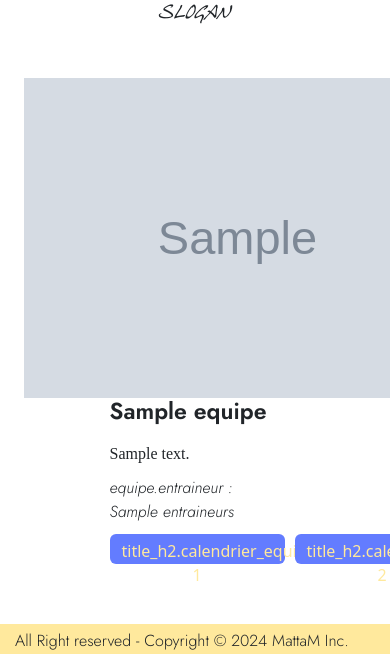
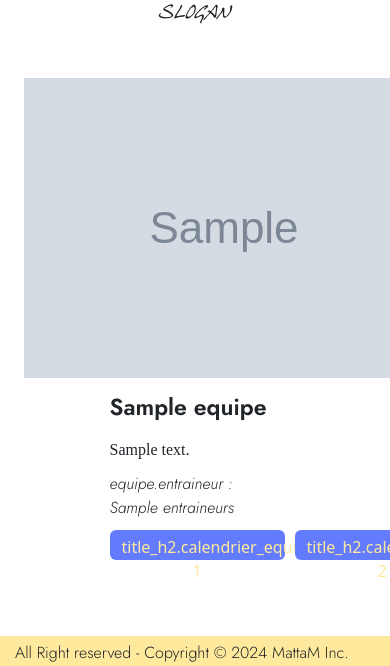
Before and after one commit to Matthieu73110/HandballRochettoisSymfony, a Symfony app: template templates/equipes/index.html.twig in a window 390 px wide; the page is wider, and only the part inside the window is pictured. Shown: the part 375-1041 px from the top of that part. Run offline with Twig, Linux system fonts and the light colour scheme; the template is opened without the code that fills it: most values are stand-ins (such as "Sample title", 1, 10 or a date in 2020); grey boxes marked "Sample" are stand-in pictures; some libraries are stand-ins or nearby versions.

Commit message:
Page equipe et inscription sont responsive

```diff
--- a/public/css/equipes.css
+++ b/public/css/equipes.css
@@ -1,4 +1,4 @@
-@font-face {
+/* @font-face {
   font-family: "Jost";
   src: url("../font/Jost/static/Jost-Regular.ttf") format("truetype");
 }
@@ -16,7 +16,7 @@
 @font-face {
   font-family: "Jost-LightItalic";
   src: url("../font/Jost/static/Jost-LightItalic.ttf") format("truetype");
-}
+} */
 
 .container{
   width: 100%;
@@ -31,20 +31,6 @@
   justify-content: space-around;
   margin-bottom: 30px;
   flex-wrap: wrap;
-}
-
-.equipes img{
-  width: 480px;
-  height: 320px;
-  object-fit: cover;
-  transition: 0.5s;
-}
-
-.equipes img:hover{
-  width: 600px;
-  height: 400px;
-  z-index: 999;
-  transition: 0.5s;
 }
 
 .equipes:first-child{
--- a/templates/equipes/index.html.twig
+++ b/templates/equipes/index.html.twig
@@ -11,8 +11,8 @@
 <div class="container d-flex">
     {% for equipe in equipes %}
        <div class="equipes">
-            <img src="{{ asset(equipe.image) }}" alt="Photo d'équipes des {{equipe.nom}}>">
-            <div class="equipes_infos">
+            <img class="w-auto" src="{{ asset(equipe.image) }}" alt="Photo d'équipes des {{equipe.nom}}>">
+            <div class="equipes_infos m-3">
                 <h3>{{equipe.nom}}</h3>
                 <p>{{equipe.description}}</p>
                 <p class="entraineurs">{% trans %}equipe.entraineur{% endtrans %} : {{equipe.entraineurs}}</p>
--- a/templates/inscription/index.html.twig
+++ b/templates/inscription/index.html.twig
@@ -8,10 +8,10 @@
 
     <h2>Inscription 2023-2024</h2>
     <h3>Bienvenue au HandBall Rochettois</h3>
-    <p>Vous trouverez dans cette rubrique toutes les informations et les documents afin de créer ou renouveler votre
+    <p class="w-auto">Vous trouverez dans cette rubrique toutes les informations et les documents afin de créer ou renouveler votre
         licence au Handball Rochettois pour la saison 2023/2024.</p>
     <h3>Réductions de licence</h3>
-    <p>Pass'Sport: Le Pass'Sport est reconduit cette année. <a href="https://pass.sports.gouv.fr/" target="_blank">Toutes
+    <p class="w-auto">Pass'Sport: Le Pass'Sport est reconduit cette année. <a href="https://pass.sports.gouv.fr/" target="_blank">Toutes
             les infos.</a> Pour bénéficier d'une aide de 50€, il faudra fournir une copie du courrier reçue après la
         demande.
 
@@ -24,7 +24,7 @@
             site</a></p>
 
     <h3>Tarifs licence et créneaux d'entrainement</h3>
-    <img class="d-block mx-auto" src="{{ asset('images/creneaux.jpg') }}" title="Tarif et créneaux pour la saison 2023-2024" alt="Tarif et créneaux pour la saison 2023-2024">
+    <img class="d-block mx-auto w-auto" src="{{ asset('images/creneaux.jpg') }}" title="Tarif et créneaux pour la saison 2023-2024" alt="Tarif et créneaux pour la saison 2023-2024">
 
     <h3>Documents en téléchargement</h3>
     <p>Vous trouverez ci-dessous tous les documents nécessaires pour être lincencié au club</p>
```
